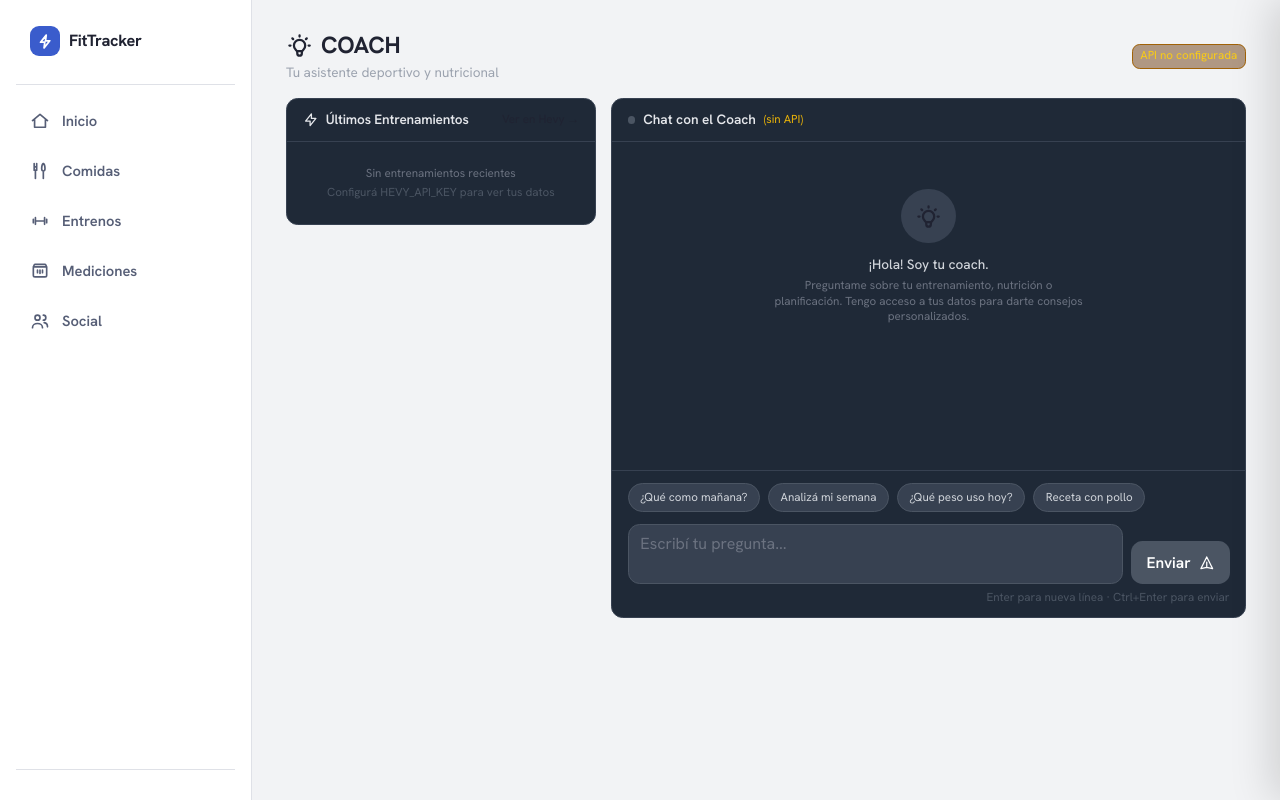
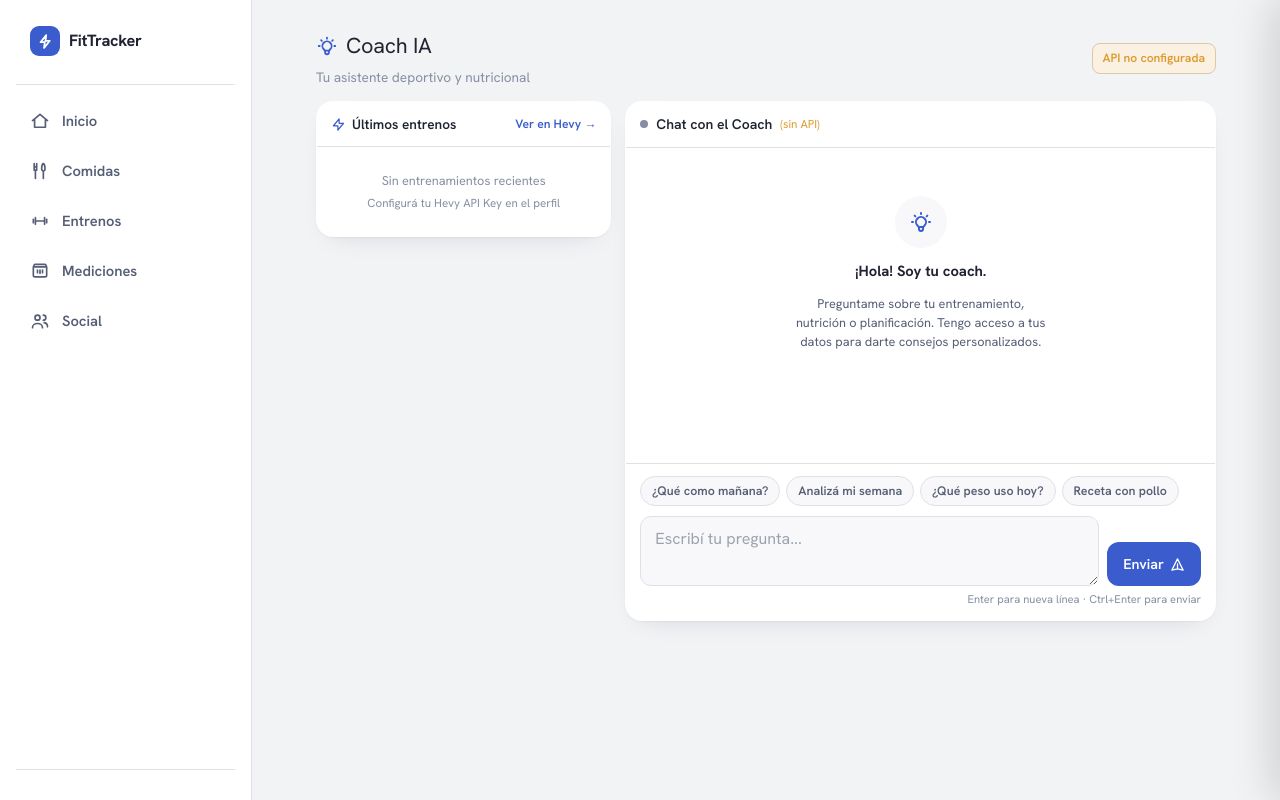
Before and after one commit to bgianfran/Tracker_Fitness, a FastAPI app: template app/templates/coach.html in a window 1280 px wide. Run offline with FastAPI, Linux system fonts and the light colour scheme; the template is opened without the code that fills it, so the values that code supplies are empty; some libraries are stand-ins or nearby versions.

Commit message:
Redesign coach page and add 7-day calorie trend chart to dashboard
Coach page updated to use new design system (CSS vars, .card, .btn, .chip,
.eyebrow, .faint, .muted) while preserving all chat JS functionality.
Dashboard gains an SVG AreaTrend chart fetched from /api/stats?window=week
showing daily calorie bars with average annotation.

https://claude.ai/code/session_01HFVsMCMUkH4g91cKJJvTMi

```diff
--- a/app/templates/coach.html
+++ b/app/templates/coach.html
@@ -2,132 +2,119 @@
 {% block title %}Coach — FitTracker{% endblock %}
 
 {% block content %}
-<div class="space-y-4">
+<div style="max-width:900px; margin:0 auto;" class="stack">
 
   <!-- Header -->
-  <div class="flex items-center justify-between">
+  <div style="display:flex; align-items:center; justify-content:space-between; flex-wrap:wrap; gap:12px;">
     <div>
-      <h1 class="text-2xl font-bold text-brand-400 flex items-center gap-2">
-        <svg class="w-7 h-7" fill="none" stroke="currentColor" viewBox="0 0 24 24">
-          <path stroke-linecap="round" stroke-linejoin="round" stroke-width="2"
-            d="M9.663 17h4.673M12 3v1m6.364 1.636l-.707.707M21 12h-1M4 12H3m3.343-5.657l-.707-.707m2.828 9.9a5 5 0 117.072 0l-.548.547A3.374 3.374 0 0014 18.469V19a2 2 0 11-4 0v-.531c0-.895-.356-1.754-.988-2.386l-.548-.547z"/>
+      <h1 style="font-size:1.4em; display:flex; align-items:center; gap:8px; margin-bottom:4px;">
+        <svg width="22" height="22" fill="none" stroke="var(--accent)" stroke-width="2" stroke-linecap="round" stroke-linejoin="round" viewBox="0 0 24 24">
+          <path d="M9.663 17h4.673M12 3v1m6.364 1.636-.707.707M21 12h-1M4 12H3m3.343-5.657-.707-.707m2.828 9.9a5 5 0 1 1 7.072 0l-.548.547A3.374 3.374 0 0 0 14 18.469V19a2 2 0 1 1-4 0v-.531c0-.895-.356-1.754-.988-2.386l-.548-.547z"/>
         </svg>
-        COACH
+        Coach IA
       </h1>
-      <p class="text-sm text-gray-400 mt-0.5">Tu asistente deportivo y nutricional</p>
+      <p class="faint" style="font-size:.88em;">Tu asistente deportivo y nutricional</p>
     </div>
     {% if not anthropic_configured %}
-    <span class="text-xs bg-yellow-900/50 text-yellow-400 border border-yellow-700 px-2 py-1 rounded-lg">
+    <span style="font-size:.78em; background:color-mix(in srgb,#dd9a2e 14%,var(--surface)); color:#dd9a2e; border:1px solid color-mix(in srgb,#dd9a2e 35%,var(--border)); padding:5px 10px; border-radius:8px; font-weight:600;">
       API no configurada
     </span>
     {% endif %}
   </div>
 
   <!-- Two-column layout -->
-  <div class="grid grid-cols-1 lg:grid-cols-3 gap-4">
+  <div style="display:grid; grid-template-columns:1fr 2fr; gap:var(--gap); align-items:start;">
 
-    <!-- ── Left sidebar: Recent Workouts ── -->
-    <div class="lg:col-span-1 space-y-3">
-      <div class="bg-gray-800 rounded-xl border border-gray-700 overflow-hidden">
-        <div class="flex items-center justify-between px-4 py-3 border-b border-gray-700">
-          <h2 class="text-sm font-semibold text-gray-200 flex items-center gap-2">
-            <svg class="w-4 h-4 text-brand-400" fill="none" stroke="currentColor" viewBox="0 0 24 24">
-              <path stroke-linecap="round" stroke-linejoin="round" stroke-width="2"
-                d="M13 10V3L4 14h7v7l9-11h-7z"/>
+    <!-- ── Sidebar: Recent Workouts ── -->
+    <div class="stack" style="gap:var(--gap);">
+      <div class="card" style="padding:0; overflow:hidden;">
+        <div style="display:flex; align-items:center; justify-content:space-between; padding:12px 14px; border-bottom:1px solid var(--border);">
+          <span style="font-size:.88em; font-weight:600; display:flex; align-items:center; gap:6px;">
+            <svg width="15" height="15" fill="none" stroke="var(--accent)" stroke-width="2" stroke-linecap="round" stroke-linejoin="round" viewBox="0 0 24 24">
+              <path d="M13 10V3L4 14h7v7l9-11h-7z"/>
             </svg>
-            Últimos Entrenamientos
-          </h2>
+            Últimos entrenos
+          </span>
           <a href="https://hevy.com" target="_blank" rel="noopener"
-             class="text-xs text-brand-400 hover:text-brand-300 transition-colors">
-            Ver en Hevy →
-          </a>
+             style="font-size:.78em; color:var(--accent); text-decoration:none; font-weight:600;">Ver en Hevy →</a>
         </div>
 
-        <div class="divide-y divide-gray-700/50">
+        <div>
           {% if hevy_error %}
-          <div class="px-4 py-5 text-center">
-            <svg class="w-8 h-8 text-gray-600 mx-auto mb-2" fill="none" stroke="currentColor" viewBox="0 0 24 24">
-              <path stroke-linecap="round" stroke-linejoin="round" stroke-width="2"
-                d="M12 9v2m0 4h.01m-6.938 4h13.856c1.54 0 2.502-1.667 1.732-3L13.732 4c-.77-1.333-2.694-1.333-3.464 0L3.34 16c-.77 1.333.192 3 1.732 3z"/>
+          <div style="padding:20px 14px; text-align:center;">
+            <svg width="28" height="28" fill="none" stroke="var(--faint)" stroke-width="1.5" stroke-linecap="round" stroke-linejoin="round" viewBox="0 0 24 24" style="margin:0 auto 8px; display:block;">
+              <path d="M12 9v2m0 4h.01M10.29 3.86 1.82 18a2 2 0 0 0 1.71 3h16.94a2 2 0 0 0 1.71-3L13.71 3.86a2 2 0 0 0-3.42 0z"/>
             </svg>
-            <p class="text-xs text-gray-500">{{ hevy_error }}</p>
+            <p style="font-size:.78em; color:var(--faint);">{{ hevy_error }}</p>
           </div>
           {% elif recent_workouts %}
             {% for w in recent_workouts %}
-            <div class="px-4 py-3">
-              <div class="flex items-start justify-between gap-2 mb-2">
-                <span class="text-sm font-medium text-gray-100 leading-tight">{{ w.title }}</span>
-                <div class="flex flex-col items-end shrink-0 gap-0.5">
-                  <span class="text-xs text-gray-400">{{ w.date }}</span>
+            <div style="padding:12px 14px; border-bottom:1px solid var(--border);">
+              <div style="display:flex; align-items:flex-start; justify-content:space-between; gap:8px; margin-bottom:6px;">
+                <span style="font-size:.88em; font-weight:600; line-height:1.3;">{{ w.title }}</span>
+                <div style="text-align:right; flex-shrink:0;">
+                  <div class="faint" style="font-size:.75em;">{{ w.date }}</div>
                   {% if w.duration_mins %}
-                  <span class="text-xs text-brand-400 font-medium">{{ w.duration_mins }}min</span>
+                  <div style="font-size:.75em; color:var(--accent); font-weight:600;">{{ w.duration_mins }}min</div>
                   {% endif %}
                 </div>
               </div>
               {% if w.exercises %}
-              <ul class="space-y-0.5">
+              <ul style="margin:0; padding:0; list-style:none; display:flex; flex-direction:column; gap:2px;">
                 {% for ex in w.exercises[:5] %}
-                <li class="flex items-baseline gap-1.5">
-                  <span class="text-xs font-medium text-brand-400 shrink-0">·</span>
-                  <span class="text-xs text-gray-300 leading-snug">
-                    <span class="text-gray-200">{{ ex.name }}</span>
-                    <span class="text-gray-500"> — {{ ex.detail }}</span>
-                  </span>
+                <li style="font-size:.75em; color:var(--muted); display:flex; gap:6px;">
+                  <span style="color:var(--accent); flex-shrink:0;">·</span>
+                  <span><span style="color:var(--text);">{{ ex.name }}</span> — {{ ex.detail }}</span>
                 </li>
                 {% endfor %}
                 {% if w.exercises|length > 5 %}
-                <li class="text-xs text-gray-600 pl-3">+{{ w.exercises|length - 5 }} más...</li>
+                <li style="font-size:.75em; color:var(--faint); padding-left:12px;">+{{ w.exercises|length - 5 }} más...</li>
                 {% endif %}
               </ul>
               {% endif %}
             </div>
             {% endfor %}
           {% else %}
-          <div class="px-4 py-6 text-center">
-            <p class="text-xs text-gray-500">Sin entrenamientos recientes</p>
-            <p class="text-xs text-gray-600 mt-1">Configurá HEVY_API_KEY para ver tus datos</p>
+          <div style="padding:24px 14px; text-align:center;">
+            <p class="faint" style="font-size:.82em;">Sin entrenamientos recientes</p>
+            <p class="faint" style="font-size:.75em; margin-top:4px;">Configurá tu Hevy API Key en el perfil</p>
           </div>
           {% endif %}
         </div>
       </div>
 
-      <!-- Quick Stats -->
       {% if recent_workouts %}
-      <div class="bg-gray-800 rounded-xl border border-gray-700 px-4 py-3">
-        <p class="text-xs text-gray-500 uppercase tracking-wide mb-2">Esta semana</p>
-        <div class="flex items-center gap-4">
-          <div class="text-center">
-            <p class="text-xl font-bold text-brand-400">{{ recent_workouts|length }}</p>
-            <p class="text-xs text-gray-500">sesiones</p>
+      <div class="card" style="padding:12px 14px;">
+        <div class="eyebrow" style="margin-bottom:10px;">Esta semana</div>
+        <div style="display:flex; gap:20px;">
+          <div style="text-align:center;">
+            <div style="font-size:1.5em; font-weight:800; color:var(--accent);">{{ recent_workouts|length }}</div>
+            <div class="faint" style="font-size:.75em;">sesiones</div>
           </div>
-          <div class="text-center">
-            <p class="text-xl font-bold text-gray-200">
-              {{ recent_workouts | sum(attribute='duration_mins') }}
-            </p>
-            <p class="text-xs text-gray-500">min total</p>
+          <div style="text-align:center;">
+            <div style="font-size:1.5em; font-weight:800;">{{ recent_workouts | sum(attribute='duration_mins') }}</div>
+            <div class="faint" style="font-size:.75em;">min total</div>
           </div>
         </div>
       </div>
       {% endif %}
     </div>
 
-    <!-- ── Right main: Chat Interface ── -->
-    <div class="lg:col-span-2">
-      <div class="bg-gray-800 rounded-xl border border-gray-700 flex flex-col" style="min-height: 520px;">
+    <!-- ── Main: Chat Interface ── -->
+    <div class="card" style="padding:0; overflow:hidden; display:flex; flex-direction:column; min-height:520px;">
 
       <!-- Chat header -->
-        <div class="flex items-center justify-between px-4 py-3 border-b border-gray-700 shrink-0">
-          <div class="flex items-center gap-2">
-            <div class="w-2 h-2 rounded-full {% if anthropic_configured %}bg-brand-400{% else %}bg-gray-600{% endif %}"></div>
-            <span class="text-sm font-semibold text-gray-200">Chat con el Coach</span>
+      <div style="display:flex; align-items:center; justify-content:space-between; padding:12px 14px; border-bottom:1px solid var(--border); flex-shrink:0;">
+        <div style="display:flex; align-items:center; gap:8px;">
+          <span style="width:8px; height:8px; border-radius:50%; background:{% if anthropic_configured %}var(--accent){% else %}var(--faint){% endif %}; flex-shrink:0;"></span>
+          <span style="font-size:.9em; font-weight:600;">Chat con el Coach</span>
           {% if not anthropic_configured %}
-            <span class="text-xs text-yellow-500">(sin API)</span>
+          <span style="font-size:.75em; color:#dd9a2e;">(sin API)</span>
           {% endif %}
         </div>
         {% if messages %}
         <form action="/coach/clear" method="POST">
-            <button type="submit"
-              class="text-xs text-gray-500 hover:text-red-400 transition-colors px-2 py-1 rounded hover:bg-gray-700"
+          <button type="submit" class="btn btn-ghost" style="font-size:.78em; color:var(--bad);"
             onclick="return confirm('¿Borrar todo el historial del chat?')">
             Limpiar chat
           </button>
@@ -136,41 +123,35 @@
       </div>
 
       <!-- Messages area -->
-        <div id="chat-messages" class="flex-1 overflow-y-auto px-4 py-4 space-y-4" style="max-height: 420px;">
+      <div id="chat-messages" style="flex:1; overflow-y:auto; padding:16px; display:flex; flex-direction:column; gap:14px; max-height:420px;">
 
         {% if not messages %}
-          <!-- Empty state -->
-          <div class="flex flex-col items-center justify-center h-full text-center py-8">
-            <div class="w-14 h-14 bg-gray-700 rounded-full flex items-center justify-center mb-3">
-              <svg class="w-7 h-7 text-brand-400" fill="none" stroke="currentColor" viewBox="0 0 24 24">
-                <path stroke-linecap="round" stroke-linejoin="round" stroke-width="2"
-                  d="M9.663 17h4.673M12 3v1m6.364 1.636l-.707.707M21 12h-1M4 12H3m3.343-5.657l-.707-.707m2.828 9.9a5 5 0 117.072 0l-.548.547A3.374 3.374 0 0014 18.469V19a2 2 0 11-4 0v-.531c0-.895-.356-1.754-.988-2.386l-.548-.547z"/>
+        <div style="display:flex; flex-direction:column; align-items:center; justify-content:center; height:100%; text-align:center; padding:32px 16px; gap:12px;">
+          <div style="width:52px; height:52px; border-radius:50%; background:var(--surface-2); display:grid; place-items:center;">
+            <svg width="24" height="24" fill="none" stroke="var(--accent)" stroke-width="2" stroke-linecap="round" stroke-linejoin="round" viewBox="0 0 24 24">
+              <path d="M9.663 17h4.673M12 3v1m6.364 1.636-.707.707M21 12h-1M4 12H3m3.343-5.657-.707-.707m2.828 9.9a5 5 0 1 1 7.072 0l-.548.547A3.374 3.374 0 0 0 14 18.469V19a2 2 0 1 1-4 0v-.531c0-.895-.356-1.754-.988-2.386l-.548-.547z"/>
             </svg>
           </div>
-            <p class="text-gray-300 font-medium text-sm mb-1">¡Hola! Soy tu coach.</p>
-            <p class="text-gray-500 text-xs max-w-xs">
-              Preguntame sobre tu entrenamiento, nutrición o planificación. Tengo acceso a tus datos para darte consejos personalizados.
-            </p>
+          <div style="font-weight:700; font-size:.95em;">¡Hola! Soy tu coach.</div>
+          <p class="muted" style="font-size:.82em; max-width:260px; line-height:1.5;">Preguntame sobre tu entrenamiento, nutrición o planificación. Tengo acceso a tus datos para darte consejos personalizados.</p>
         </div>
         {% else %}
           {% for msg in messages %}
-            <div class="flex {% if msg.role == 'user' %}justify-end{% else %}justify-start{% endif %} animate-fade-in">
-              <div class="max-w-[85%]">
+          <div style="display:flex; justify-content:{% if msg.role == 'user' %}flex-end{% else %}flex-start{% endif %};" class="chat-msg">
+            <div style="max-width:85%;">
               {% if msg.role == 'assistant' %}
-                <p class="text-xs font-semibold text-brand-400 mb-1 ml-1">COACH</p>
+              <div class="eyebrow" style="margin-bottom:4px; margin-left:4px; color:var(--accent);">COACH</div>
               {% endif %}
-                <div class="px-4 py-2.5 rounded-2xl text-sm leading-relaxed whitespace-pre-wrap
+              <div style="padding:10px 14px; border-radius:16px;
                 {% if msg.role == 'user' %}
-                    bg-brand-600 text-white rounded-tr-sm
+                  background:var(--accent); color:var(--on-accent); border-bottom-right-radius:4px;
                 {% else %}
-                    bg-gray-700 text-gray-100 rounded-tl-sm
-                  {% endif %}">
-                  {{ msg.content }}
+                  background:var(--surface-2); color:var(--text); border-bottom-left-radius:4px;
+                {% endif %}
+                font-size:.88em; line-height:1.6; white-space:pre-wrap;">{{ msg.content }}</div>
+              <div class="faint" style="font-size:.72em; margin-top:3px; {% if msg.role == 'user' %}text-align:right; margin-right:4px;{% else %}margin-left:4px;{% endif %}">
+                {{ msg.created_at.strftime('%H:%M') if msg.created_at else '' }}
               </div>
-                <p class="text-xs text-gray-600 mt-1
-                  {% if msg.role == 'user' %}text-right mr-1{% else %}ml-1{% endif %}">
-                  {{ msg.created_at.strftime('%H:%M') if msg.created_at else '' }}
-                </p>
             </div>
           </div>
           {% endfor %}
@@ -178,95 +159,74 @@
       </div>
 
       <!-- Input area -->
-        <div class="border-t border-gray-700 px-4 py-3 shrink-0">
+      <div style="border-top:1px solid var(--border); padding:12px 14px; flex-shrink:0;">
 
-          <!-- Quick suggestion chips -->
-          <div class="flex flex-wrap gap-2 mb-3">
+        <!-- Quick chips -->
+        <div style="display:flex; flex-wrap:wrap; gap:6px; margin-bottom:10px;">
           {% for chip in ["¿Qué como mañana?", "Analizá mi semana", "¿Qué peso uso hoy?", "Receta con pollo"] %}
-            <button type="button" onclick="setMessage('{{ chip }}')"
-              class="chip-btn text-xs px-3 py-1.5 rounded-full bg-gray-700 text-gray-300 hover:bg-gray-600 hover:text-brand-400 border border-gray-600 hover:border-brand-500 transition-all active:scale-95">
-              {{ chip }}
-            </button>
+          <button type="button" onclick="setMessage('{{ chip }}')" class="chip">{{ chip }}</button>
           {% endfor %}
         </div>
 
-          <!-- Message form -->
-          <form id="chat-form" action="/coach/chat" method="POST" class="flex gap-2 items-end">
+        <form id="chat-form" action="/coach/chat" method="POST" style="display:flex; gap:8px; align-items:flex-end;">
           <textarea
             id="message-input"
             name="message"
             rows="2"
             placeholder="Escribí tu pregunta..."
-              class="flex-1 bg-gray-700 border border-gray-600 rounded-xl px-3 py-2.5 text-sm text-gray-100 placeholder-gray-500
-                     resize-none focus:outline-none focus:ring-2 focus:ring-brand-500 focus:border-transparent
-                     transition-colors"
+            class="input"
+            style="flex:1; min-height:60px; padding:10px 14px; resize:vertical;"
             {% if not anthropic_configured %}disabled title="Configurá ANTHROPIC_API_KEY para usar el coach"{% endif %}
           ></textarea>
 
           <button
             id="send-btn"
             type="submit"
-              class="bg-brand-600 hover:bg-brand-500 disabled:bg-gray-600 disabled:cursor-not-allowed
-                     text-white font-semibold px-4 py-2.5 rounded-xl transition-colors
-                     flex items-center gap-2 min-w-[80px] justify-center shrink-0 self-end"
+            class="btn btn-primary"
+            style="min-width:80px; align-self:flex-end; gap:6px;"
             {% if not anthropic_configured %}disabled{% endif %}>
             <span id="send-label">Enviar</span>
-              <svg id="send-icon" class="w-4 h-4" fill="none" stroke="currentColor" viewBox="0 0 24 24">
-                <path stroke-linecap="round" stroke-linejoin="round" stroke-width="2"
-                  d="M12 19l9 2-9-18-9 18 9-2zm0 0v-8"/>
+            <svg id="send-icon" width="15" height="15" fill="none" stroke="currentColor" stroke-width="2" stroke-linecap="round" stroke-linejoin="round" viewBox="0 0 24 24">
+              <path d="M12 19l9 2-9-18-9 18 9-2zm0 0v-8"/>
             </svg>
-              <!-- Spinner (hidden by default) -->
-              <svg id="send-spinner" class="w-4 h-4 hidden animate-spin" fill="none" viewBox="0 0 24 24">
-                <circle class="opacity-25" cx="12" cy="12" r="10" stroke="currentColor" stroke-width="4"></circle>
-                <path class="opacity-75" fill="currentColor"
-                  d="M4 12a8 8 0 018-8V0C5.373 0 0 5.373 0 12h4zm2 5.291A7.962 7.962 0 014 12H0c0 3.042 1.135 5.824 3 7.938l3-2.647z"/>
+            <svg id="send-spinner" width="15" height="15" fill="none" viewBox="0 0 24 24" style="display:none; animation:spin 1s linear infinite;">
+              <circle cx="12" cy="12" r="10" stroke="currentColor" stroke-width="4" opacity=".25"/>
+              <path fill="currentColor" opacity=".75" d="M4 12a8 8 0 0 1 8-8V0C5.373 0 0 5.373 0 12h4zm2 5.291A7.962 7.962 0 0 1 4 12H0c0 3.042 1.135 5.824 3 7.938l3-2.647z"/>
             </svg>
           </button>
         </form>
 
-          <p class="text-xs text-gray-600 mt-1.5 text-right">
-            Enter para nueva línea · Ctrl+Enter para enviar
-          </p>
+        <p class="faint" style="font-size:.72em; text-align:right; margin-top:5px;">Enter para nueva línea · Ctrl+Enter para enviar</p>
       </div>
 
     </div>
   </div>
-
-  </div>
 </div>
 
 <style>
-  @keyframes fade-in {
-    from { opacity: 0; transform: translateY(6px); }
-    to   { opacity: 1; transform: translateY(0); }
+  @keyframes fade-in { from { opacity:0; transform:translateY(6px); } to { opacity:1; transform:translateY(0); } }
+  @keyframes spin { to { transform:rotate(360deg); } }
+  .chat-msg { animation: fade-in .25s ease; }
+  @media (max-width: 680px) {
+    div[style*="grid-template-columns:1fr 2fr"] {
+      grid-template-columns: 1fr !important;
     }
-  .animate-fade-in { animation: fade-in 0.25s ease; }
-
-  @keyframes spin {
-    to { transform: rotate(360deg); }
   }
-  .animate-spin { animation: spin 1s linear infinite; }
 </style>
 {% endblock %}
 
 {% block scripts %}
 <script>
-  // Auto-scroll chat to bottom
   (function () {
     const el = document.getElementById('chat-messages');
     if (el) el.scrollTop = el.scrollHeight;
   })();
 
-  // Set message from chip
   function setMessage(text) {
     const input = document.getElementById('message-input');
-    if (input) {
-      input.value = text;
-      input.focus();
-    }
+    if (input) { input.value = text; input.focus(); }
   }
 
-  // Ctrl+Enter to submit, Enter = newline
   const input = document.getElementById('message-input');
   if (input) {
     input.addEventListener('keydown', function (e) {
@@ -277,22 +237,19 @@
     });
   }
 
-  // Loading state on submit
   const form = document.getElementById('chat-form');
   if (form) {
     form.addEventListener('submit', function (e) {
       const msg = (document.getElementById('message-input').value || '').trim();
       if (!msg) { e.preventDefault(); return; }
-
-      const btn    = document.getElementById('send-btn');
-      const label  = document.getElementById('send-label');
-      const icon   = document.getElementById('send-icon');
+      const btn = document.getElementById('send-btn');
+      const label = document.getElementById('send-label');
+      const icon = document.getElementById('send-icon');
       const spinner = document.getElementById('send-spinner');
-
       btn.disabled = true;
       label.textContent = 'Enviando';
-      icon.classList.add('hidden');
-      spinner.classList.remove('hidden');
+      icon.style.display = 'none';
+      spinner.style.display = '';
     });
   }
 </script>
```
Also changed, not shown: app/templates/dashboard.html (+72 -0 lines). Lines whose indentation alone changed are shown as unchanged.
